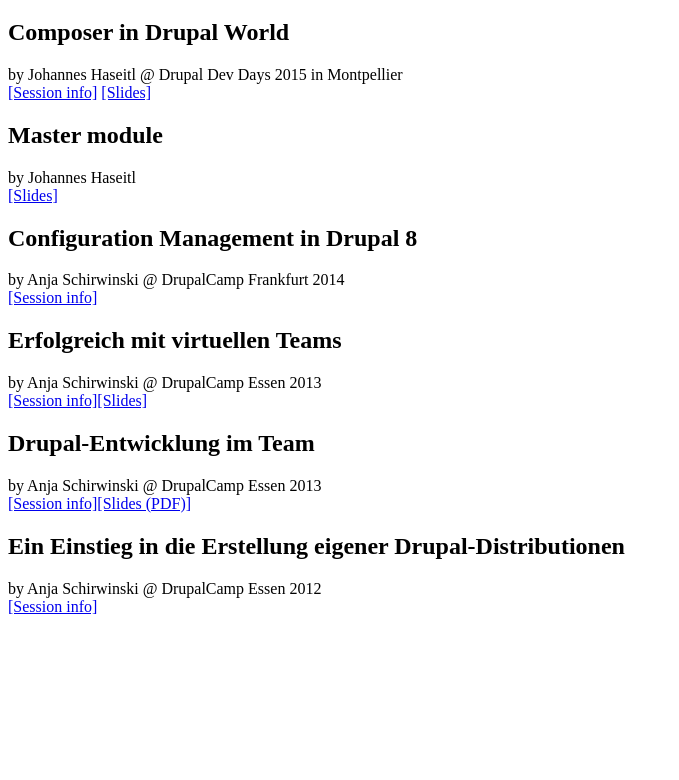
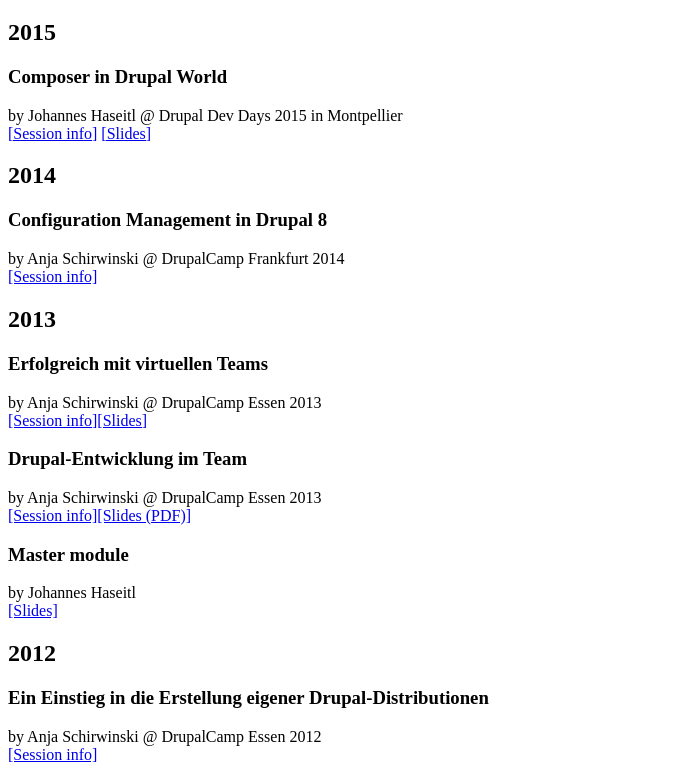
Before and after one commit to derhasi/ddd2015-composer-in-drupal-world, a website: page index.html in a window 1280 px wide. Shown: the part 61-841 px from the top of the page, without its empty margins (0-679 px from the left). Before the commit the page ends 800 px from the top, so only its background shows below. Drawn offline with Linux system fonts and the light colour scheme; files that its build step writes are made by us from their sources.

Commit message:
Grouping by year

```diff
--- a/index.html
+++ b/index.html
@@ -23,8 +23,10 @@
 
     <div id="main">
 
+      <h2>2015</h2>
+
       <article>
-        <h2>Composer in Drupal World</h2>
+        <h3>Composer in Drupal World</h3>
           by Johannes Haseitl
         @ Drupal Dev Days 2015 in Montpellier
         <br>
@@ -32,23 +34,20 @@
         <a href="/slides/ddd2015/">[Slides]</a>
       </article>
 
-      <article>
-        <h2>Master module</h2>
-          by Johannes Haseitl
-        <br>
-        <a href="/slides/master/">[Slides]</a>
-      </article>
+      <h2>2014</h2>
 
       <article>
-        <h2>Configuration Management in Drupal 8</h2>
+        <h3>Configuration Management in Drupal 8</h3>
           by Anja Schirwinski
         @ DrupalCamp Frankfurt 2014
         <br>
         <a href="http://2014.drupalcamp-frankfurt.de/de/session/configuration-management-drupal-8">[Session info]</a>
       </article>
 
+      <h2>2013</h2>
+
       <article>
-        <h2>Erfolgreich mit virtuellen Teams</h2>
+        <h3>Erfolgreich mit virtuellen Teams</h3>
           by Anja Schirwinski
         @ DrupalCamp Essen 2013
         <br>
@@ -56,7 +55,7 @@
       </article>
 
       <article>
-        <h2>Drupal-Entwicklung im Team</h2>
+        <h3>Drupal-Entwicklung im Team</h3>
           by Anja Schirwinski
         @ DrupalCamp Essen 2013
         <br>
@@ -64,7 +63,16 @@
       </article>
 
       <article>
-        <h2>Ein Einstieg in die Erstellung eigener Drupal-Distributionen</h2>
+        <h3>Master module</h3>
+        by Johannes Haseitl
+        <br>
+        <a href="/slides/master/">[Slides]</a>
+      </article>
+
+      <h2>2012</h2>
+
+      <article>
+        <h3>Ein Einstieg in die Erstellung eigener Drupal-Distributionen</h3>
           by Anja Schirwinski
         @ DrupalCamp Essen 2012
         <br>
```
